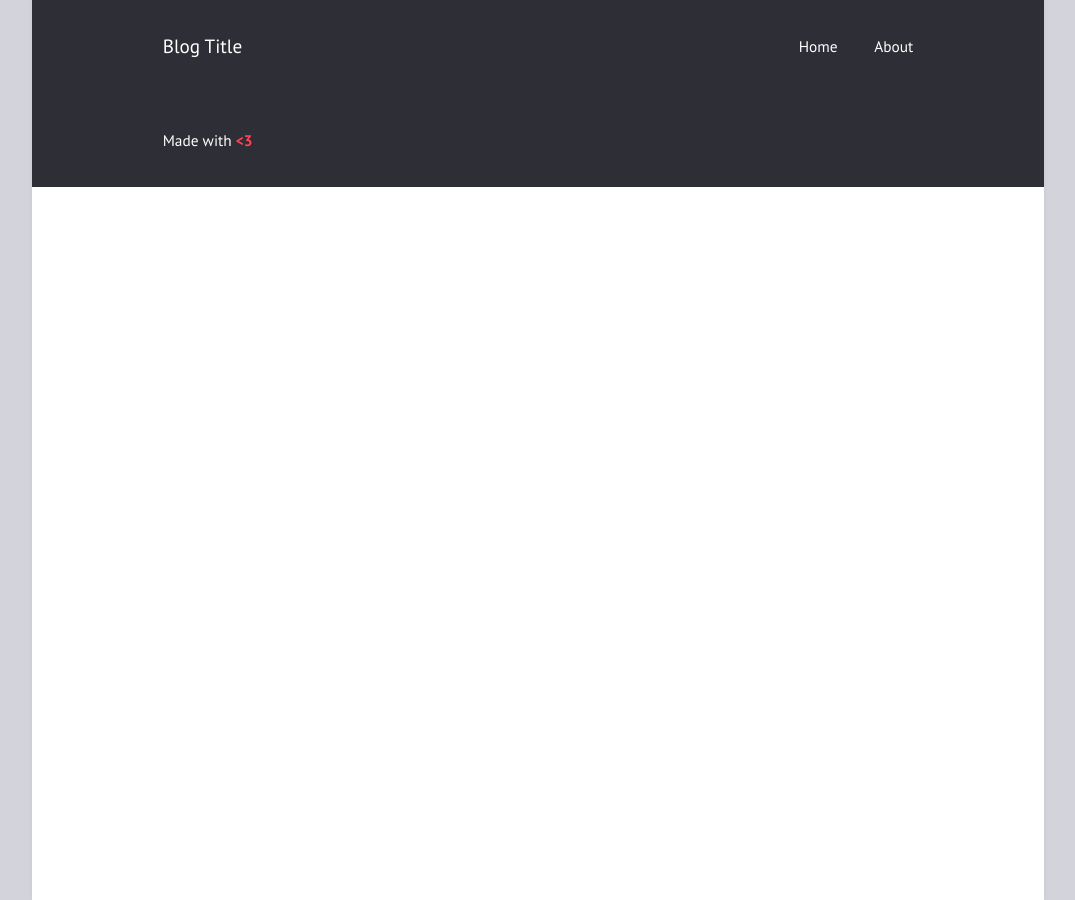
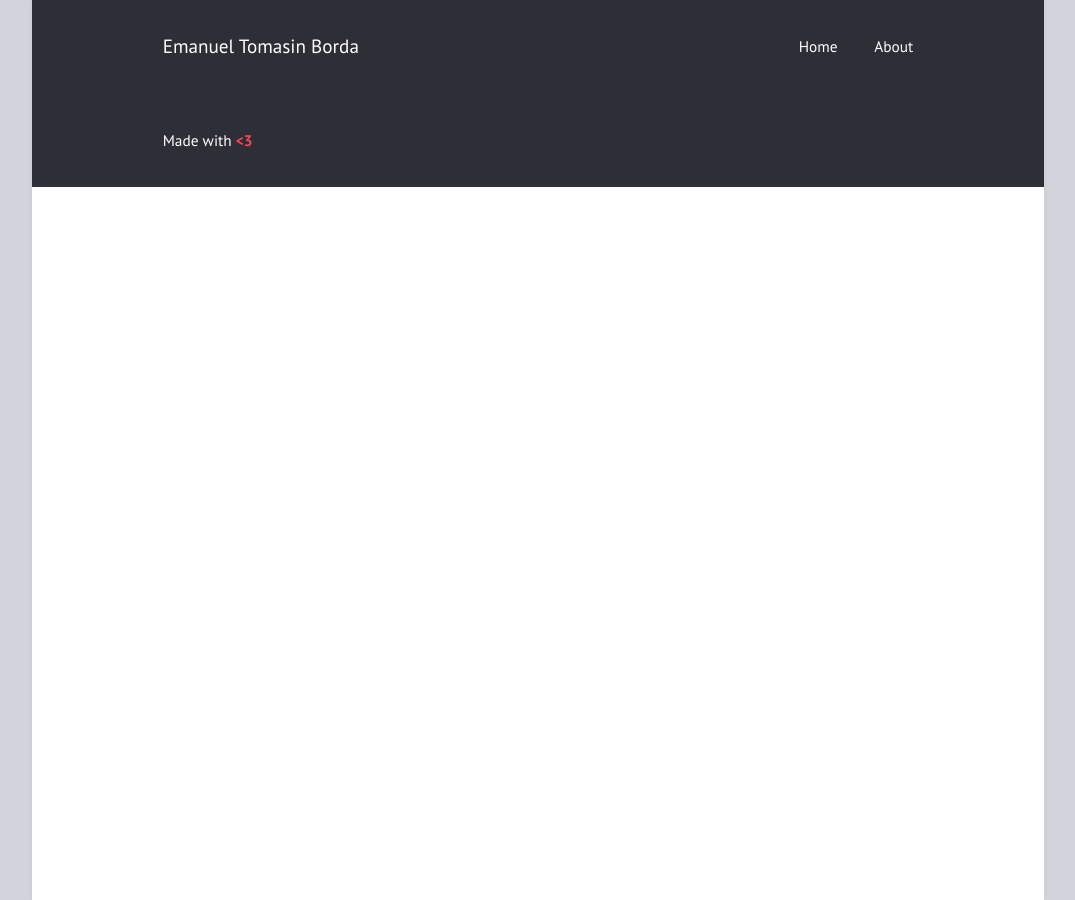
Before and after one commit to Mercyletter/e, a Jekyll site: the page built from index.html, in a window 1280 px wide. Shown: the whole page, without its empty margins (102-1177 px from the left). Built offline with Jekyll 4.4.1, drawn with Linux system fonts in a browser that asks for light colours.

Commit message:
Update _config.yml

```diff
--- a/_config.yml
+++ b/_config.yml
@@ -1,8 +1,8 @@
-title: "Blog Title"
-author: "Blog Author"
+title: "Emanuel Tomasin Borda"
+author: "E-."
 description: "Made with <b style=\"color: #f45;\">&lt;3</b>"
 permalink: /:title/
-lang: "en"
+lang: "es"
 excerpt_separator: "\n\n\n"
 date_format: "%B %d, %Y"
 
@@ -20,8 +20,8 @@ navigation:                # accepts {file, title, url, icon, sidebaricon}
   - {file: "README.md"}
 
 external:                  # shows a footer with social links - for available icons see fontawesome.com/icons
-  - {title: Mail, icon: envelope, url: "mailto:niklasbuschmann@users.noreply.github.com"}
-  - {title: Github, icon: github, url: "https://github.com/niklasbuschmann/contrast"}
+
+  - {title: Github, icon: twitter, url: "https://twitter.com/eblogok"}
   - {title: Subscribe, icon: rss, url: "/feed.xml"}
 
 comments:
```
